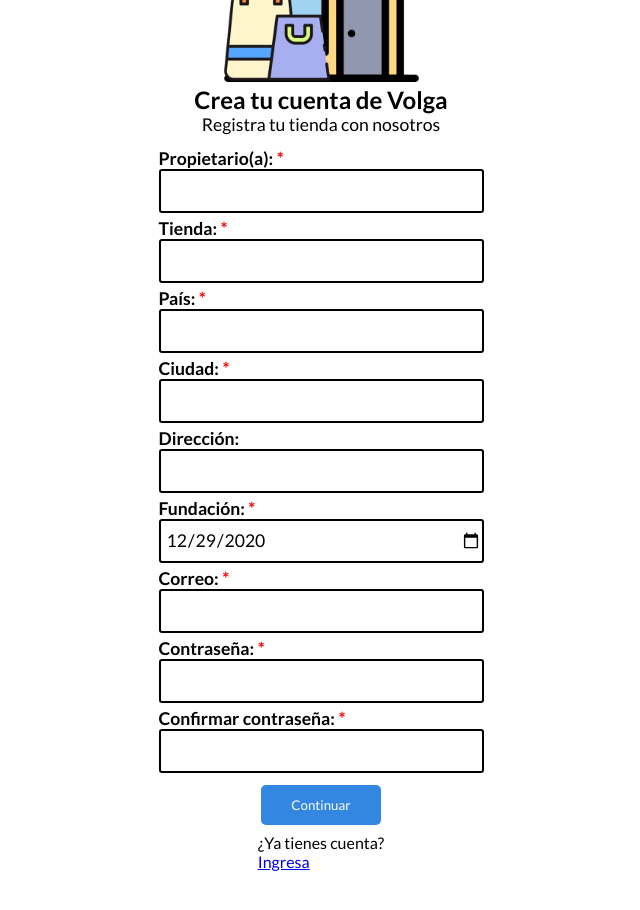
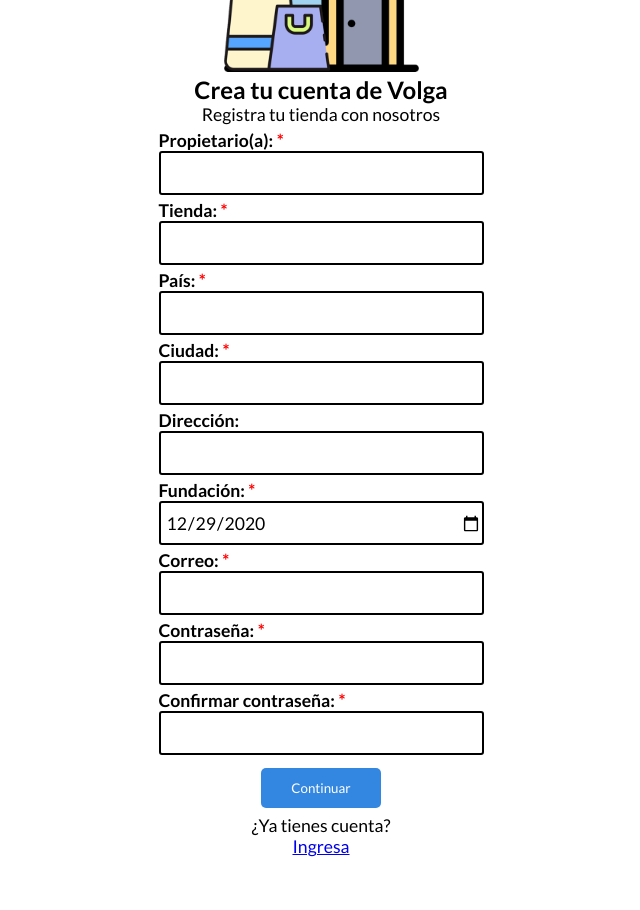
Before and after one commit to gianllopez/Volga, a React (Create React App) app: page /logup in a window 1280 px wide. Shown: the part 240-1150 px from the top of the page, without its empty margins (319-959 px from the left). Built offline with nearby package versions, Linux system fonts and the light colour scheme.

Commit message:
Logup: arreglados unos detallitos, a fetchear.

```diff
--- a/src/pages/components/common/styles/Input.css
+++ b/src/pages/components/common/styles/Input.css
@@ -30,7 +30,7 @@
     color: red;
 }
 
-/* .input-wrapper input[type="date"] {
+.input-wrapper input[type="date"] {
     background-color: white;
     width: calc(100% - 9px);
-} */
+}
--- a/src/pages/styles/Home.css
+++ b/src/pages/styles/Home.css
@@ -7,6 +7,6 @@
 
 @media screen and (min-width:768px) {
    #feed {
-      padding-top: calc(75px + 45px); /* NavBar height + X Padding */
+      padding-top: 120px;
    }
 }
--- a/src/pages/styles/Logup.css
+++ b/src/pages/styles/Logup.css
@@ -25,27 +25,21 @@
 }
 
 #logup-entries {
-   /* display: flex;
-   flex-direction: column;
-   align-items: center; */
-   margin-top: 7.5px;
    max-width: 325px;
    width: 90vw;
 }
 
 #logup-entries .input-wrapper {
    margin: 5px auto;
-   /* width: 95%; */
 }
 
-#logup-entries p {
+#logup-form > p {
    text-align: center;
-   margin-top: 5px;
    font-size: 1.1em;
 }
 
 @media screen and (min-width: 768px) {
    #logup-form {
-      padding-top: 135px;
+      padding-top: 125px;
    }
 }
```
Also changed, not shown: src/pages/Logup.js (line endings or trailing spaces).
